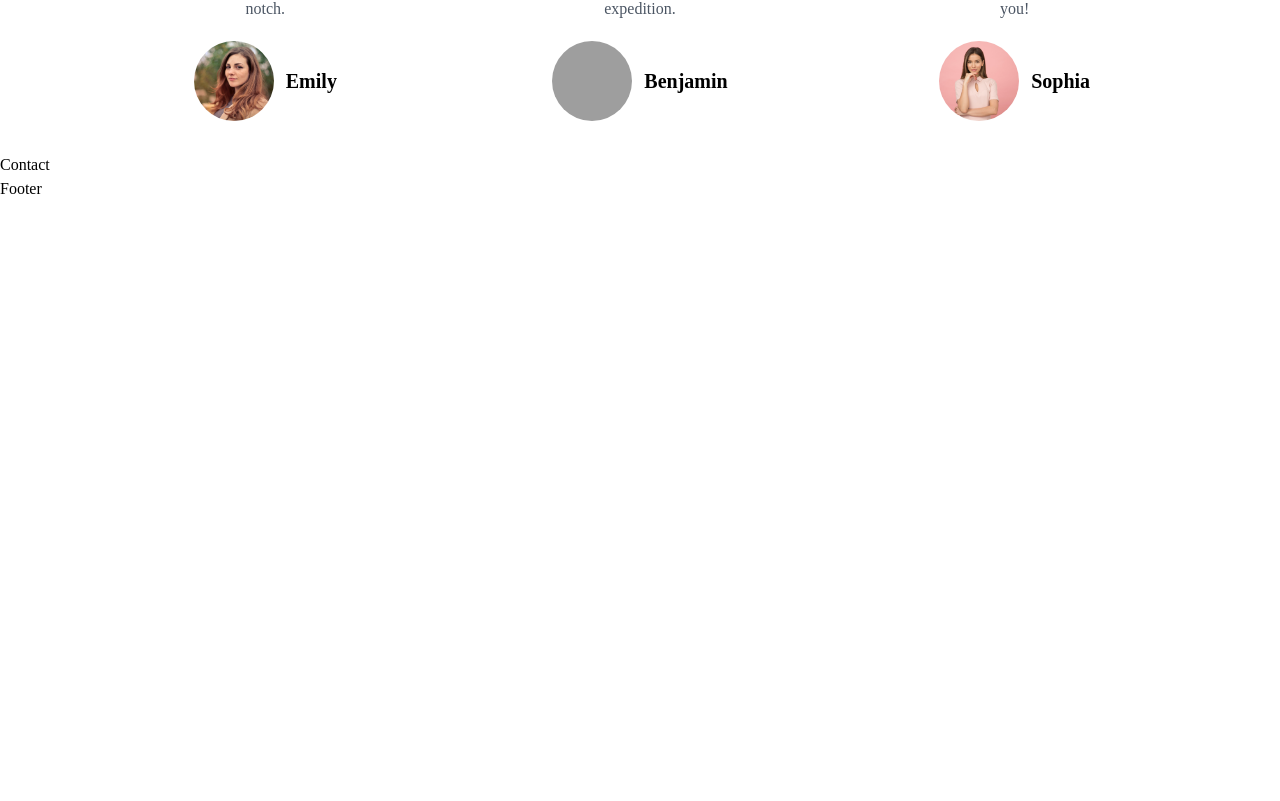
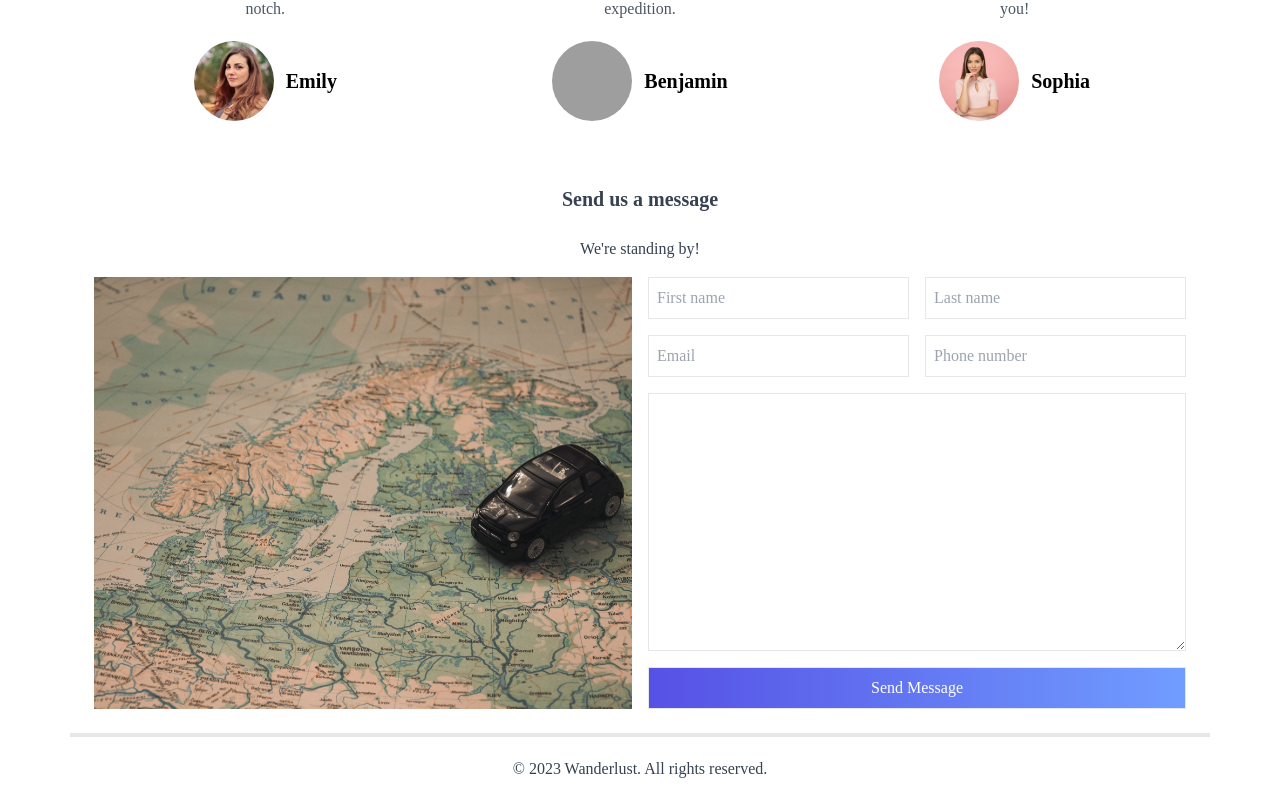
Before and after one commit to Thirumalaikumar-M/wanderlust-react, a React (Create React App) app: page / in a window 1280 px wide. Shown: the part 3609-4410 px from the top of the page. Before the commit the page ends 3810 px from the top, so only its background shows below. Built offline with nearby package versions, Linux system fonts and the light colour scheme; grey boxes are pictures that could not be loaded.

Commit message:
Add Contact and Footer sections

```diff
--- a/src/components/Contact.jsx
+++ b/src/components/Contact.jsx
@@ -1,9 +1,26 @@
-import React from 'react'
+import React from 'react';
+import { contactImg } from '../assets';
 
 const Contact = () => {
   return (
-    <div>Contact</div>
-  )
-}
+    <div id='contact' className='max-w-[1140px] m-auto w-full p-4'>
+      <h2 className='text-center text-gray-700 p-4'>Send us a message</h2>
+      <p className='text-center text-gray-700 py-2'>We're standing by!</p>
+      <div className='grid md:grid-cols-2'>
+        <img className='w-full md:h-full object-cover p-2 max-h-[500px] h-[200px]' src={contactImg} alt='contact-img' />
+        <form>
+          <div className='grid grid-cols-2'>
+            <input className='border m-2 p-2' type='text' placeholder='First name' />
+            <input className='border m-2 p-2' type='text' placeholder='Last name' />
+            <input className='border m-2 p-2' type='email' placeholder='Email' />
+            <input className='border m-2 p-2' type='tel' placeholder='Phone number' />
+            <textarea className='border col-span-2 m-2 p-2' cols={30} rows={10} />
+            <button className='col-span-2 m-2'>Send Message</button>
+          </div>
+        </form>
+      </div>
+    </div>
+  );
+};
 
-export default Contact
+export default Contact;
--- a/src/components/Footer.jsx
+++ b/src/components/Footer.jsx
@@ -1,9 +1,11 @@
-import React from 'react'
+import React from 'react';
 
 const Footer = () => {
   return (
-    <div>Footer</div>
-  )
-}
+    <div className='max-w-[1140px] w-full py-5 m-auto border-t-4'>
+      <p className='text-center text-gray-700'>&copy; {new Date().getFullYear()} Wanderlust. All rights reserved.</p>
+    </div>
+  );
+};
 
-export default Footer
+export default Footer;
```
